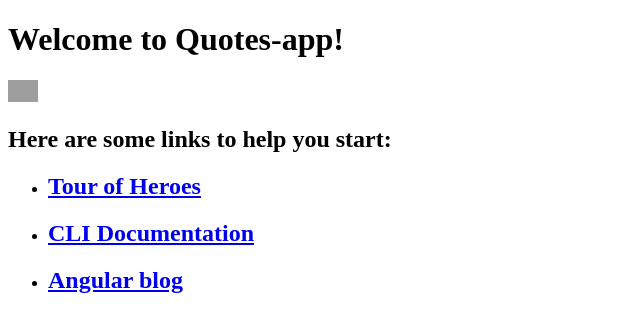
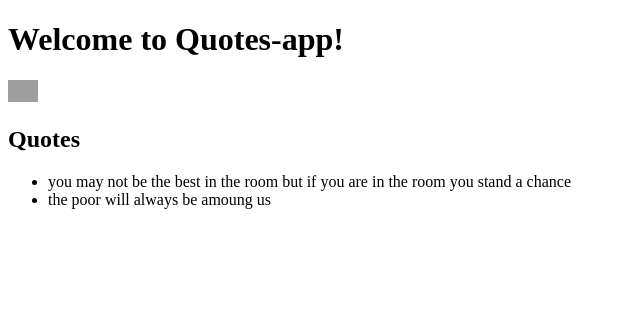
Before and after one commit to wanguinjoka/angular-quote-app, an Angular app in the folder Documents/Core/Quotes-app/: page / in a window 1280 px wide. Shown: the top 332 px of the page, without its empty margins (0-640 px from the left). Built offline with nearby package versions, Linux system fonts and the light colour scheme; grey boxes are pictures that could not be loaded.

Commit message:
linked class quote to root html and ts

```diff
--- a/Documents/Core/Quotes-app/src/app/app.component.html
+++ b/Documents/Core/Quotes-app/src/app/app.component.html
@@ -4,15 +4,11 @@
   </h1>
   <img width="30" src="app/src/assets/icons8-pin-50 (2).png" alt="Pin Up icon">
 
-<h2>Here are some links to help you start: </h2>
+<h2>Quotes</h2>
 <ul>
-  <li>
-    <h2><a target="_blank" rel="noopener" href="https://angular.io/tutorial">Tour of Heroes</a></h2>
+
+    <li *ngFor='let quote of quotes'>{{quote.message}}
   </li>
-  <li>
-    <h2><a target="_blank" rel="noopener" href="https://github.com/angular/angular-cli/wiki">CLI Documentation</a></h2>
-  </li>
-  <li>
-    <h2><a target="_blank" rel="noopener" href="https://blog.angular.io/">Angular blog</a></h2>
-  </li>
+
+
 </ul>
--- a/Documents/Core/Quotes-app/src/app/app.component.ts
+++ b/Documents/Core/Quotes-app/src/app/app.component.ts
@@ -1,5 +1,5 @@
 import { Component } from '@angular/core';
-
+import { Quote } from './quote'
 @Component({
   selector: 'app-root',
   templateUrl: './app.component.html',
@@ -7,4 +7,8 @@
 })
 export class AppComponent {
   title = 'Quotes-app';
+  quotes =[
+    new Quote('you may not be the best in the room but if you are in the room you stand a chance','Ikponmwosa Osakioduwa'),
+    new Quote('the poor will always be amoung us','jesus christ'),
+  ]
 }
--- a/Documents/Core/Quotes-app/src/app/quote.ts
+++ b/Documents/Core/Quotes-app/src/app/quote.ts
@@ -1,3 +1,3 @@
 export class Quote {
-  constructor(public message:string, public details:string )
+  constructor(public message:string, public details:string ){}
 }
```
